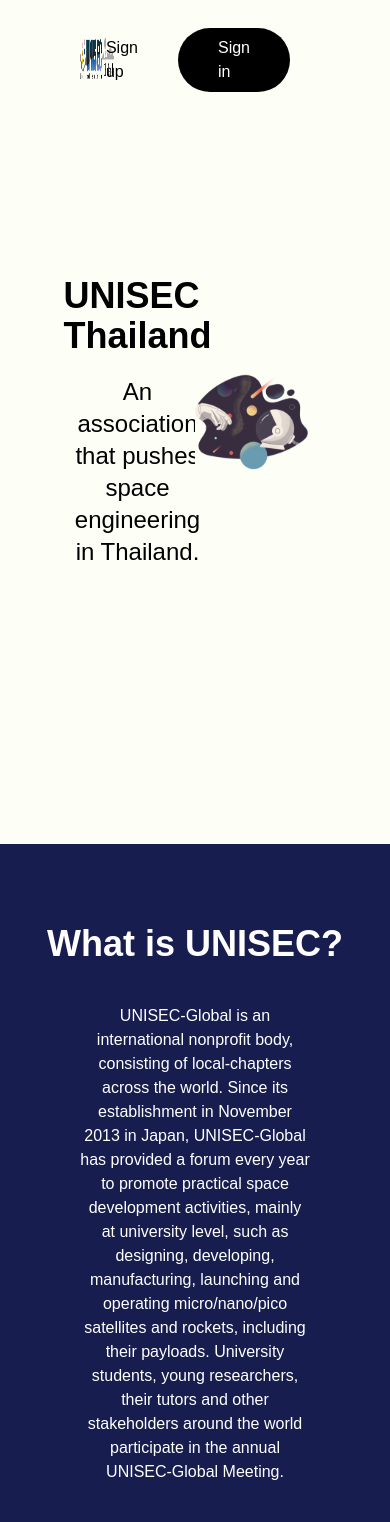
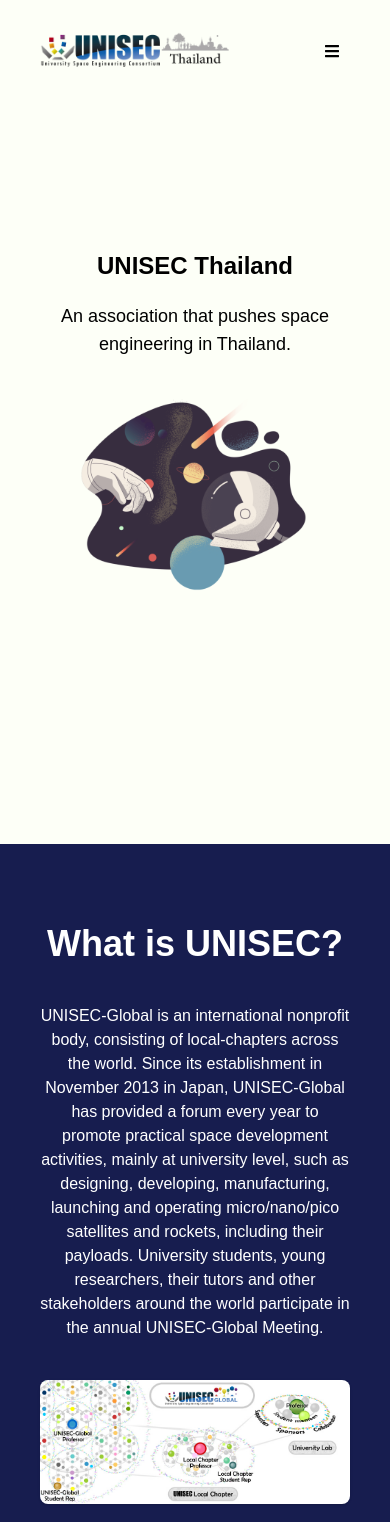
Before and after one commit to boomchanotai/unisec, a Next.js app: page / in a window 390 px wide. Shown: the top 1522 px of the page. Built offline with nearby package versions, Linux system fonts and the light colour scheme.

Commit message:
Add Responsive Design without Navbar for Tablets/Mobile

```diff
--- a/pages/index.js
+++ b/pages/index.js
@@ -8,62 +8,65 @@
         <title>UNISEC Thailand</title>
         <link rel="icon" href="/favicon.ico" />
       </Head>
-      <nav className="absolute w-full grid grid-cols-2">
-        <div class="px-20 py-5"><img src="/Logo.png" class="w-100 h-20" alt=""/></div>
-        <div class="px-20 py-5 flex justify-end items-center">
+      <nav className="absolute w-full grid grid-cols-header-mobile md:grid-cols-2">
+        <div class="px-10 lg:px-20 py-5"><img src="/Logo.png" class="max-w-100 lg:max-h-20" alt=""/></div>
+        <div class="px-10 lg:px-20 py-5 hidden md:flex justify-end items-center">
           <ul className="flex justify-end items-center">
             <a href="#" className="mx-5"><li>Sign up</li></a>
-            <a href="#" className="mx-5 bg-black text-white px-10 py-2 rounded-full"><li>Sign in</li></a>
+            <a href="#" className="mx-5 bg-black text-white border-black border-2 px-10 py-2 rounded-full duration-500 hover:bg-white hover:text-black"><li>Sign in</li></a>
           </ul>
         </div>
+        <div className="flex md:hidden justify-center items-center">
+          <FontAwesomeIcon icon={['fas', 'bars']} className="w-5 m-2" />
+        </div>
       </nav>
-      <div className="h-screen grid grid-cols-2 px-20">
-        <div className="flex flex-col justify-center items-center text-2xl">
-          <h1 className="font-bold text-4xl">UNISEC Thailand</h1>
-          <div class="text-center mt-5">An association that pushes space engineering <br/> in Thailand.</div>
+      <div className="h-screen flex flex-col justify-center items-center lg:grid grid-cols-2 px-10 lg:px-20">
+        <div className="flex flex-col justify-center items-center text-lg lg:text-2xl">
+          <h1 className="font-bold text-2xl lg:text-4xl text-center">UNISEC Thailand</h1>
+          <div class="text-center mt-5">An association that pushes space engineering in Thailand.</div>
         </div>
-        <div className="flex flex-col justify-center items-center">
+        <div className="flex flex-col justify-center items-center mt-10 md:mt-0 px-10 md:px-0">
           <img src="/sideimg.svg" alt=""/>
         </div>
       </div>
       <div className="bg-blue-unisec text-white">
         <div className="container mx-auto py-20">
-          <h1 className="text-4xl font-bold text-center">What is UNISEC?</h1>
-          <div className="my-10 mx-20 text-center">
+          <h1 className="text-4xl font-bold text-center mx-10 md:mx-0">What is UNISEC?</h1>
+          <div className="my-10 mx-10 md:mx-20 text-center">
               UNISEC-Global is an international nonprofit body, consisting of local-chapters across the world. Since its establishment in November 2013
             in Japan, UNISEC-Global has provided a forum every year to promote practical space development activities, mainly at university level,
             such as designing, developing, manufacturing, launching and operating micro/nano/pico satellites and rockets, including their payloads.
             University students, young researchers, their tutors and other stakeholders around the world participate in the annual
             UNISEC-Global Meeting.
           </div>
-          <div className="mt-10">
-            <img src="/uniglo-image2h.jpg" className="mx-auto shadow" alt=""/>
+          <div className="mt-10 mx-10 lg:mx-0">
+            <img src="/uniglo-image2h.jpg" className="mx-auto shadow rounded-lg" alt=""/>
           </div>
         </div>
       </div>
       <div>
         <div className="container mx-auto py-20">
-          <h1 className="text-4xl font-bold text-center">Mission Idea Contest</h1>
-          <div className="my-10 mx-20">
+          <h1 className="text-4xl font-bold text-center mx-10 md:mx-0">Mission Idea Contest</h1>
+          <div className="my-10 mx-10 md:mx-20">
               <b>The Mission Idea Contest (MIC)</b> was established in 2010 to provide aerospace engineers, college students, consultants, and
             anybody interested in space with opportunities to present their creative ideas and gain attention internationally. The primary
             goal of MICs is to open a door to a new facet of space exploration and exploitation.
           </div>
-          <div className="my-10 mx-20">
+          <div className="my-0 md:my-10 mx-10 md:mx-20">
               Development of micro/nano-satellites started as an educational and research program primarily at university laboratories. As the
             micro/nano-satellite technology matures, it has spread rapidly across the academics and industry for practical application.
           </div>
-          <div className="grid grid-cols-3 gap-10 p-10">
-            <img src="/MIC6_ICECubes_1st_MUSA.jpg" alt=""/>
-            <img src="/MIC6_ICECubes_student_MARGE.jpg" alt=""/>
-            <img src="/MIC6_iSEEP_1st_SMoSiS.jpg" alt=""/>
+          <div className="block md:grid grid-cols-3 gap-10 p-10">
+            <img class="my-10 md:my-0" src="/MIC6_ICECubes_1st_MUSA.jpg" alt=""/>
+            <img class="my-10 md:my-0" src="/MIC6_ICECubes_student_MARGE.jpg" alt=""/>
+            <img class="my-10 md:my-0" src="/MIC6_iSEEP_1st_SMoSiS.jpg" alt=""/>
           </div>
         </div>
       </div>
       <div className="bg-blue-unisec text-white">
         <div className="container mx-auto py-20">
-          <h1 className="text-4xl font-bold text-center">The 7th Mission Idea Contest</h1>
-          <div className="my-10 mx-40">
+          <h1 className="text-4xl font-bold text-center mx-10 md:mx-0">The 7th Mission Idea Contest</h1>
+          <div className="my-10 mx-10 md:mx-40">
             <h2 className="text-xl font-medium">Schedule</h2>
             <div className="max-w-3xl mx-auto">
               <div className="grid grid-cols-2 pt-10">
@@ -88,7 +91,7 @@
               </div>
             </div>
           </div>
-          <div className="my-10 mx-40">
+          <div className="my-10 mx-10 md:mx-40">
             <h2 className="text-xl font-medium">Requirements</h2>
             <div className="max-w-3xl mx-auto text-black">
               <div className="bg-white my-5 flex flex-row items-center px-6 py-1 rounded-full hover:bg-gray-200 cursor-pointer"><FontAwesomeIcon icon={['fas', 'file-pdf']} className="w-5 m-2" /> <span className="pl-5">Constraints</span></div>
@@ -100,8 +103,8 @@
       </div>
       <div>
         <div className="container mx-auto py-20">
-          <h1 className="text-4xl font-bold text-center">Our Sponsor</h1>
-          <div className="grid grid-cols-3 gap-20 p-20 pb-10">
+          <h1 className="text-4xl font-bold text-center mx-10 md:mx-0">Our Sponsor</h1>
+          <div className="grid grid-cols-1 md:grid-cols-3 gap-16 lg:gap-20 p-16 md:p-20 pb-10">
             <div className="h-28 bg-gray-100 rounded-lg shadow-lg"></div>
             <div className="h-28 bg-gray-100 rounded-lg shadow-lg"></div>
             <div className="h-28 bg-gray-100 rounded-lg shadow-lg"></div>
--- a/tailwind.config.js
+++ b/tailwind.config.js
@@ -2,7 +2,11 @@
   purge: ['./pages/**/*.js', './components/**/*.js'],
   darkMode: false, // or 'media' or 'class'
   theme: {
-    extend: {},
+    extend: {
+      gridTemplateColumns: {
+        'header-mobile' : '70% 30%'
+      }
+    },
   },
   variants: {
     extend: {},
```
